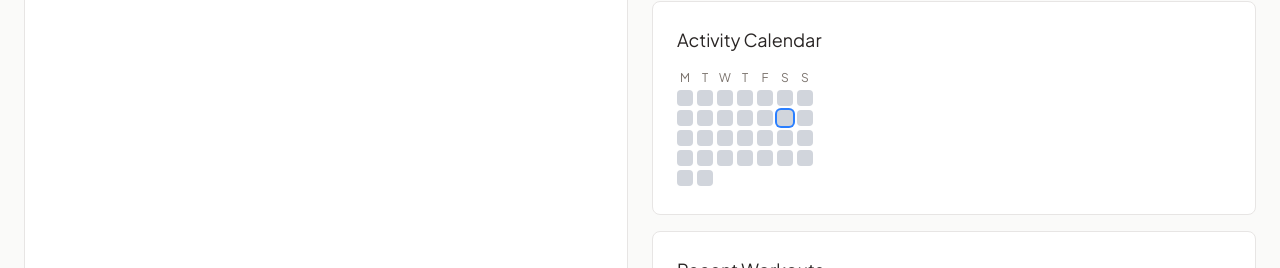
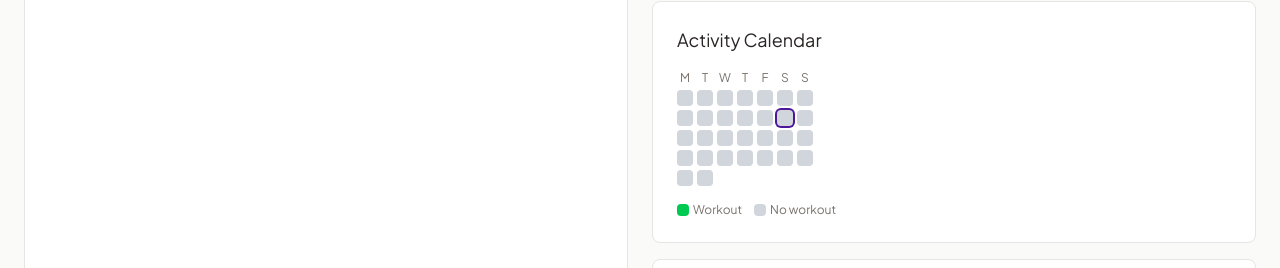
Before and after one commit to AnastasiaT18/tum-web-lab6, a React (Vite) app in the folder gainmap/: page / in a window 1280 px wide. Shown: the part 213-481 px from the top of the page. Built offline with nearby package versions, Linux system fonts and the light colour scheme; a web font is replaced by a local one.

Commit message:
Improve UI of activity heatmap

```diff
--- a/gainmap/package.json
+++ b/gainmap/package.json
@@ -17,7 +17,8 @@
     "react-dom": "^19.2.4",
     "react-hot-toast": "^2.6.0",
     "react-icons": "^5.6.0",
-    "react-muscle-highlighter": "^1.2.0"
+    "react-muscle-highlighter": "^1.2.0",
+    "react-tooltip": "^5.30.1"
   },
   "devDependencies": {
     "@eslint/js": "^9.39.4",
--- a/gainmap/src/components/ActivityCalendar.jsx
+++ b/gainmap/src/components/ActivityCalendar.jsx
@@ -1,4 +1,6 @@
 import dayjs from 'dayjs';
+import { Tooltip } from "react-tooltip";
+import "react-tooltip/dist/react-tooltip.css";
 
 
 function ActivityCalendar ({workouts = []}) {
@@ -41,8 +43,9 @@ function ActivityCalendar ({workouts = []}) {
 
   return (
     <div>
-        <h2 className="text-lg text-stone-800 dark:text-stone-200 mb-4">Activity Calendar</h2>
-        <div>
+        <h2 className="text-lg text-stone-800 dark:text-stone-200 mb-4">
+            Activity Calendar
+        </h2>
             <div className="gap-1 mb-1 flex flex-row">
                 {days.map((day, index) => (
                     <span key={index} className="text-xs text-stone-500 dark:text-stone-400 w-4 h-4 inline-flex items-center justify-center">
@@ -50,25 +53,41 @@ function ActivityCalendar ({workouts = []}) {
                     </span>
                 ))}
             </div>
-            <div>
+            <div className="flex flex-col gap-1">
                 {activityData.map((week, weekIndex) => (
-                <div key={weekIndex} className="flex flex-row gap-1 mb-1">
+                    <div key={weekIndex} className="flex gap-1">
                         {week.map((day, dayIndex) =>(
-                        <div key={dayIndex}
-                        className={`w-4 h-4 rounded justify-center ${
+                            <div key={dayIndex} data-tooltip-id="calendar-tooltip"
+                            data-tooltip-content={
+                                day
+                                  ? `${dayjs(day.date).format("DD/MM/YYYY")}: ${day.workoutDone ? "Workout done" : "No workout"}`
+                                  : ""
+                              }
+                            className={`w-4 h-4 rounded transition-all duration-150 justify-center ${
                                 day
                                 ? day.workoutDone
                                     ? "bg-green-500"
-                                : "bg-gray-300"
+                                    : "bg-gray-300 dark:bg-gray-600"
                                 : "bg-transparent"
-                          }  ${day && dayjs(day.date).isSame(dayjs(), 'day')? "ring-2 ring-blue-500" : ""}`}>
-
+                            }  ${day && dayjs(day.date).isSame(dayjs(), 'day')? "ring-2 ring-brand" : ""} hover:scale-110`}>
                             </div>
                         ) )}
                     </div>
                 ))}
             </div>
+
+            {/* Legend */}
+            <div className="flex items-center gap-3 mt-4 text-xs text-stone-500 dark:text-stone-400">
+                <div className="flex items-center gap-1">
+                <div className="w-3 h-3 bg-green-500 rounded" />
+                <span>Workout</span>
                 </div>
+                <div className="flex items-center gap-1">
+                <div className="w-3 h-3 bg-gray-300 dark:bg-gray-600 rounded" />
+                <span>No workout</span>
+                </div>
+            </div>
+        <Tooltip id="calendar-tooltip" />
         </div>
   );
 }
```
Also changed, not shown: 1 other file (tests, documents, lock files or other folders). Lines whose indentation alone changed are shown as unchanged.
